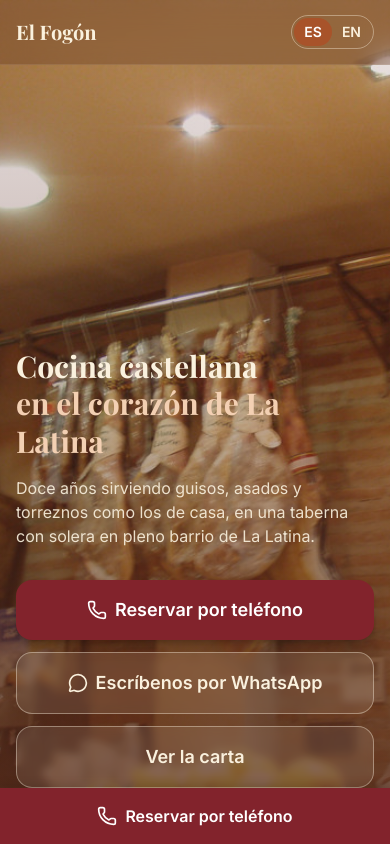
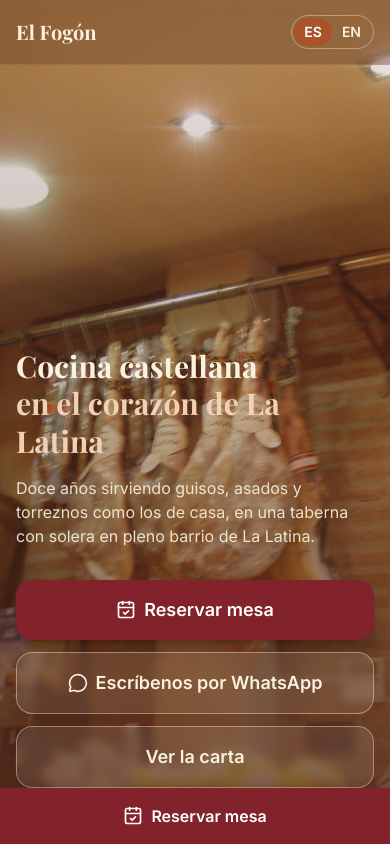
Before and after one commit to mch-codes/taberna-el-fogon-landing, a Next.js app: page / in a window 390 px wide. Shown: the top 844 px of the page. Built offline with nearby package versions, Linux system fonts and the light colour scheme; a web font is replaced by a local one.

Commit message:
Point reservation CTAs to TheFork booking link
Replaces the tel: reserve buttons with a link to TheFork's online
booking page, opened in a new tab. Footer's phone contact line is unchanged.

```diff
--- a/src/components/Footer.tsx
+++ b/src/components/Footer.tsx
@@ -1,6 +1,6 @@
 'use client'
 
-import { Phone, Mail, AtSign, MapPin, MessageCircle } from 'lucide-react'
+import { Phone, Mail, AtSign, MapPin, MessageCircle, CalendarCheck } from 'lucide-react'
 import { useLanguage } from '@/context/LanguageContext'
 import { NEGOCIO } from '@/data/textos'
 
@@ -52,10 +52,12 @@ export default function Footer() {
 
           <div className="sm:text-right flex flex-col sm:items-end gap-3">
             <a
-              href={NEGOCIO.telUrl}
+              href={NEGOCIO.bookingUrl}
+              target="_blank"
+              rel="noopener noreferrer"
               className="inline-flex items-center gap-2 bg-acento-600 hover:bg-acento-700 transition-colors text-white font-semibold px-5 py-3 rounded-xl"
             >
-              <Phone size={18} />
+              <CalendarCheck size={18} />
               {t.footer.ctaReservar}
             </a>
             <a
--- a/src/components/Header.tsx
+++ b/src/components/Header.tsx
@@ -1,6 +1,6 @@
 'use client'
 
-import { Phone } from 'lucide-react'
+import { CalendarCheck } from 'lucide-react'
 import { useLanguage } from '@/context/LanguageContext'
 import { NEGOCIO } from '@/data/textos'
 
@@ -46,10 +46,12 @@ export default function Header() {
           </div>
 
           <a
-            href={NEGOCIO.telUrl}
+            href={NEGOCIO.bookingUrl}
+            target="_blank"
+            rel="noopener noreferrer"
             className="hidden sm:flex items-center gap-2 bg-acento-600 hover:bg-acento-700 transition-colors text-white font-semibold px-4 py-2 rounded-xl text-sm"
           >
-            <Phone size={16} />
+            <CalendarCheck size={16} />
             {t.header.reservar}
           </a>
         </div>
--- a/src/components/Hero.tsx
+++ b/src/components/Hero.tsx
@@ -1,7 +1,7 @@
 'use client'
 
 import Image from 'next/image'
-import { Phone, MessageCircle } from 'lucide-react'
+import { CalendarCheck, MessageCircle } from 'lucide-react'
 import { useLanguage } from '@/context/LanguageContext'
 import { NEGOCIO } from '@/data/textos'
 
@@ -35,10 +35,12 @@ export default function Hero() {
 
         <div className="mt-8 flex flex-col sm:flex-row sm:flex-wrap gap-3">
           <a
-            href={NEGOCIO.telUrl}
+            href={NEGOCIO.bookingUrl}
+            target="_blank"
+            rel="noopener noreferrer"
             className="flex items-center justify-center gap-2 bg-acento-600 hover:bg-acento-700 transition-colors text-white font-semibold px-6 py-4 rounded-xl text-lg shadow-lg shadow-black/20"
           >
-            <Phone size={20} />
+            <CalendarCheck size={20} />
             {t.hero.ctaReservar}
           </a>
           <a
--- a/src/components/StickyReservaButton.tsx
+++ b/src/components/StickyReservaButton.tsx
@@ -1,6 +1,6 @@
 'use client'
 
-import { Phone } from 'lucide-react'
+import { CalendarCheck } from 'lucide-react'
 import { useLanguage } from '@/context/LanguageContext'
 import { NEGOCIO } from '@/data/textos'
 
@@ -10,10 +10,12 @@ export default function StickyReservaButton() {
   return (
     <div className="fixed bottom-0 left-0 right-0 z-50 md:hidden shadow-[0_-2px_10px_rgba(0,0,0,0.15)]">
       <a
-        href={NEGOCIO.telUrl}
+        href={NEGOCIO.bookingUrl}
+        target="_blank"
+        rel="noopener noreferrer"
         className="flex items-center justify-center gap-2 w-full bg-acento-600 py-4 text-white font-semibold text-base"
       >
-        <Phone size={20} />
+        <CalendarCheck size={20} />
         {t.sticky.reservar}
       </a>
     </div>
--- a/src/data/textos.ts
+++ b/src/data/textos.ts
@@ -95,19 +95,20 @@ export const NEGOCIO = {
   },
   mapsUrl:
     'https://www.google.com/maps/search/?api=1&query=Calle+de+la+Cava+Baja+22%2C+28005+Madrid',
+  bookingUrl: 'https://www.thefork.es/restaurante/el-gorrion-r863395#booking=',
 }
 
 export const textos: Record<Lang, Textos> = {
   es: {
     header: {
-      reservar: 'Reservar por teléfono',
+      reservar: 'Reservar mesa',
     },
     hero: {
       badge: 'Taberna castellana en La Latina',
       titulo: 'Cocina castellana',
       tituloAcento: 'en el corazón de La Latina',
       desc: 'Doce años sirviendo guisos, asados y torreznos como los de casa, en una taberna con solera en pleno barrio de La Latina.',
-      ctaReservar: 'Reservar por teléfono',
+      ctaReservar: 'Reservar mesa',
       ctaWhatsapp: 'Escríbenos por WhatsApp',
       ctaCarta: 'Ver la carta',
     },
@@ -273,23 +274,23 @@ export const textos: Record<Lang, Textos> = {
       horario: ['Martes a domingo: 12:30–16:30 y 20:00–23:30', 'Lunes cerrado'],
       aviso:
         'Sitio ficticio de portfolio, negocio ficticio con fines de demostración.',
-      ctaReservar: 'Reservar por teléfono',
+      ctaReservar: 'Reservar mesa',
       ctaWhatsapp: 'WhatsApp',
     },
     sticky: {
-      reservar: 'Reservar por teléfono',
+      reservar: 'Reservar mesa',
     },
   },
   en: {
     header: {
-      reservar: 'Book by phone',
+      reservar: 'Book a table',
     },
     hero: {
       badge: 'Castilian tavern in La Latina',
       titulo: 'Castilian cooking',
       tituloAcento: 'in the heart of La Latina',
       desc: 'Twelve years serving stews, roasts and torreznos just like home, in a tavern with real character in the heart of La Latina.',
-      ctaReservar: 'Book by phone',
+      ctaReservar: 'Book a table',
       ctaWhatsapp: 'Message us on WhatsApp',
       ctaCarta: 'See the menu',
     },
@@ -455,11 +456,11 @@ export const textos: Record<Lang, Textos> = {
       horario: ['Tuesday to Sunday: 12:30pm–4:30pm & 8:00pm–11:30pm', 'Closed on Mondays'],
       aviso:
         'Fictional portfolio site, fictional business for demonstration purposes only.',
-      ctaReservar: 'Book by phone',
+      ctaReservar: 'Book a table',
       ctaWhatsapp: 'WhatsApp',
     },
     sticky: {
-      reservar: 'Book by phone',
+      reservar: 'Book a table',
     },
   },
 }
```
